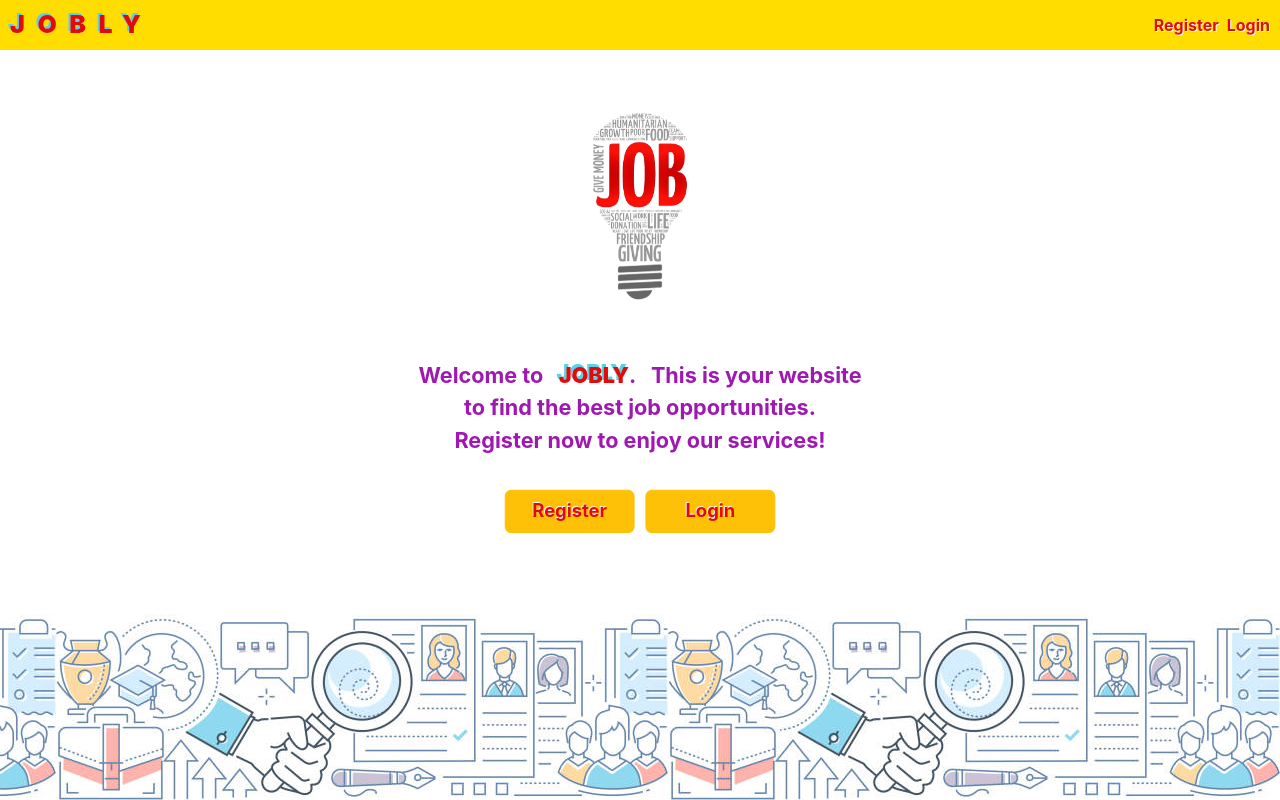
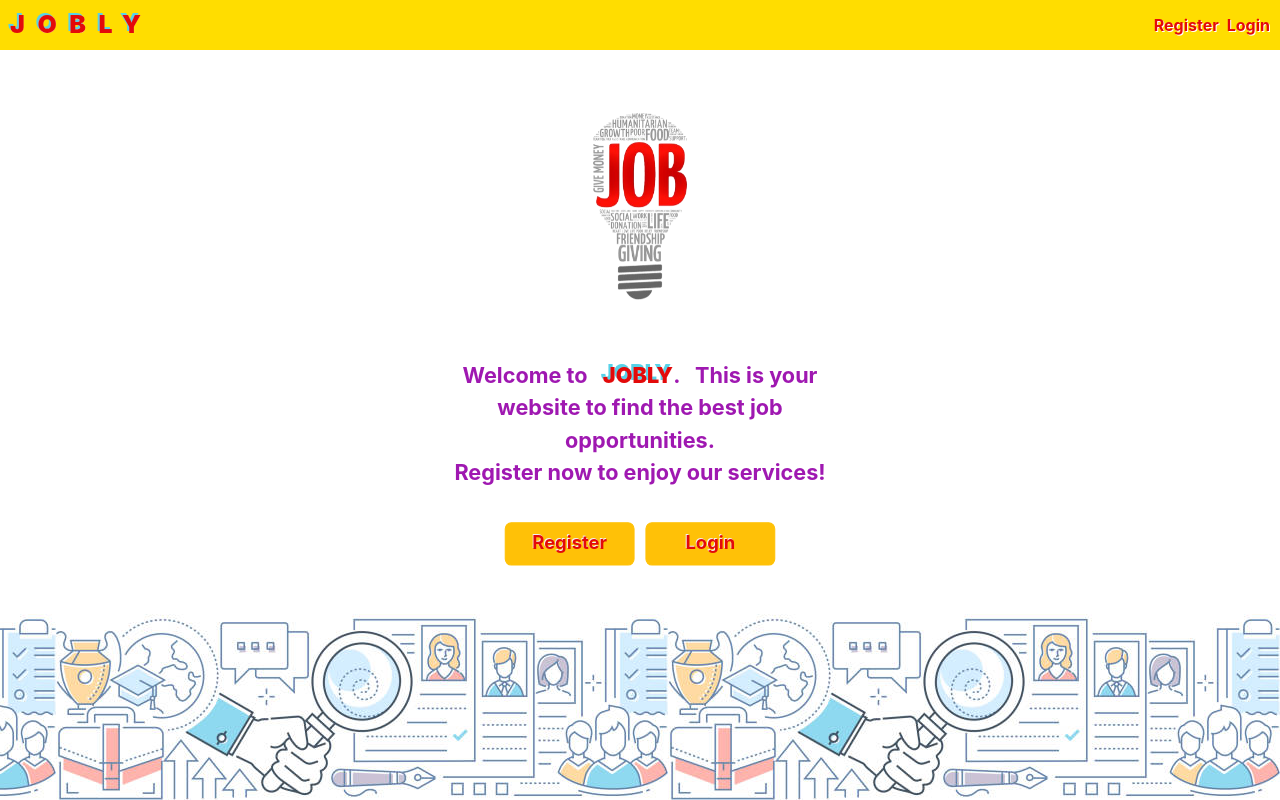
Before and after one commit to fliperamos88/GetAJobly, a React (Create React App) app in the folder client/: page / in a window 1280 px wide. Built offline with nearby package versions, Linux system fonts and the light colour scheme; no server answers; the HTML template or start-up script is replaced by a standard one.

Commit message:
Update App.css

```diff
--- a/client/src/CSS/App.css
+++ b/client/src/CSS/App.css
@@ -66,6 +66,7 @@ code {
   border-radius: 15%;
   animation: heartbeat 1s alternate infinite;
   position: relative;
+  padding: 0 18px 0 18px;
 }
 
 .logo-container {
```
